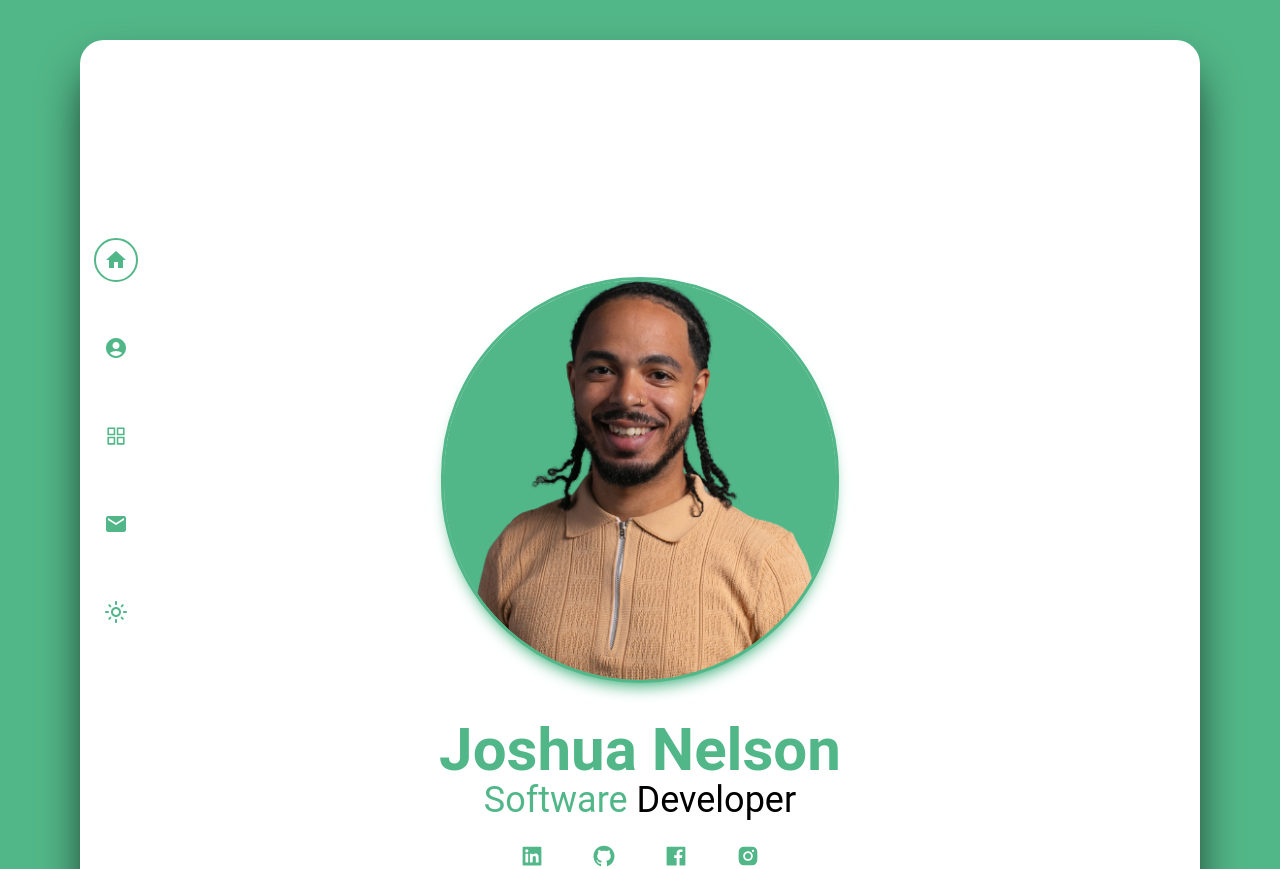
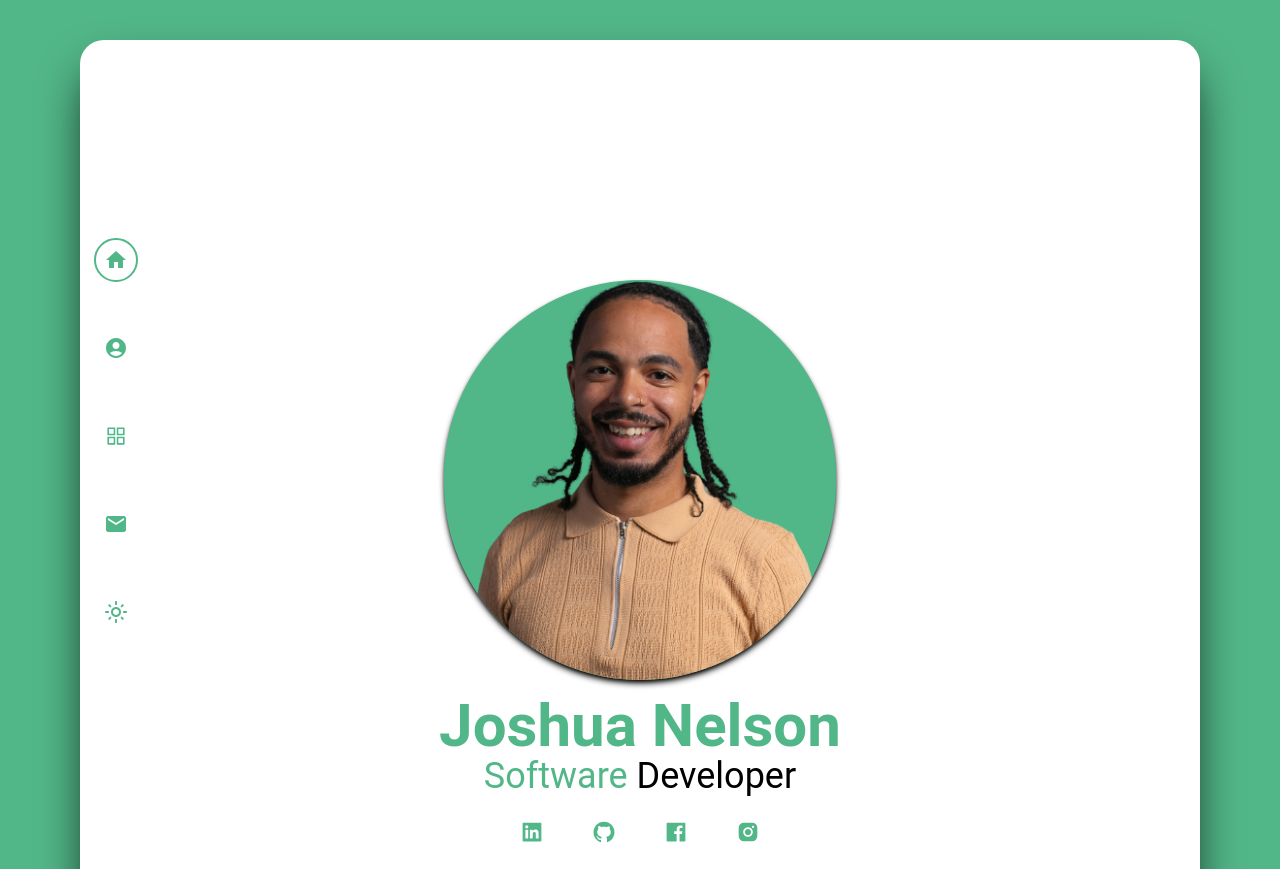
Before and after one commit to joshuanelsondev/portfolio, a React (Vite) app: page / in a window 1280 px wide. Shown: the top 869 px of the page. Built offline with nearby package versions, Linux system fonts and the light colour scheme.

Commit message:
Edit name under headshot

```diff
--- a/src/Components/HomeComponent.jsx
+++ b/src/Components/HomeComponent.jsx
@@ -41,11 +41,11 @@ export default function HomeComponent({ setShowNav }) {
 
     return (
       <div className="h-full sm:w-full lg:w-auto z-10 mt-40 xl:mt-60">
-        <div className="flex flex-col items-center gap-10">
+        <div className="flex flex-col items-center gap-4">
           <img
             src={PursuitHeadshot}
             alt="Headshot with green background"
-            className="h-60 outline outline-primary lg:h-[300px] xl:h-[400px] min-w-[100px] rounded-full bg-primary dark:bg-gray shadow-lg shadow-primary"
+            className="h-60 lg:h-[300px] xl:h-[400px] min-w-[100px] rounded-full bg-primary dark:bg-gray shadow-md shadow-black"
           />
           <div className="flex flex-col gap-4w-auto h-auto z-10 text-center">
             <h1 className="text-[40px] font-semibold lg:text-5xl xl:text-6xl text-primary dark:text-">
```
